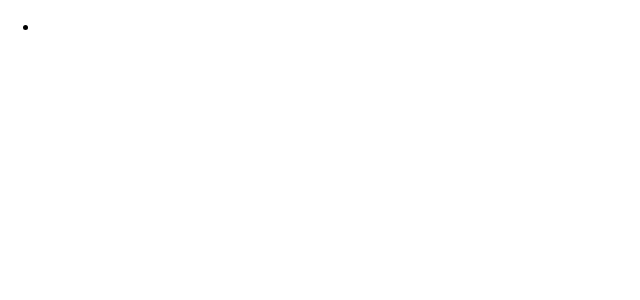
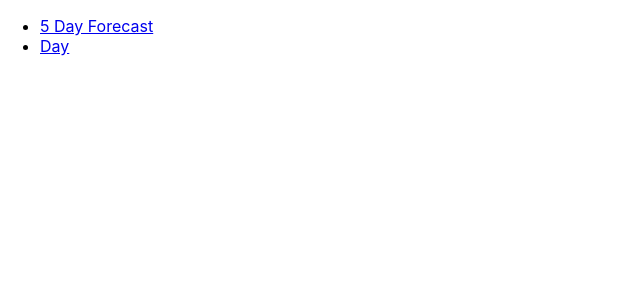
Before and after one commit to LawrenceObote/weatherapp, a React (Create React App) app: page / in a window 1280 px wide. Shown: the top 300 px of the page, without its empty margins (0-640 px from the left). Built offline with nearby package versions, Linux system fonts and the light colour scheme.

Commit message:
Added Links

```diff
--- a/src/App.js
+++ b/src/App.js
@@ -13,7 +13,10 @@ export default function App() {
             <nav>
               <ul>
                 <li>
-                  <Link to="/"></Link>
+                  <Link to="/">5 Day Forecast</Link>
+                </li>
+                <li>
+                  <Link to="/[name-of-day]">Day</Link>
                 </li>
               </ul>
             </nav>
```
